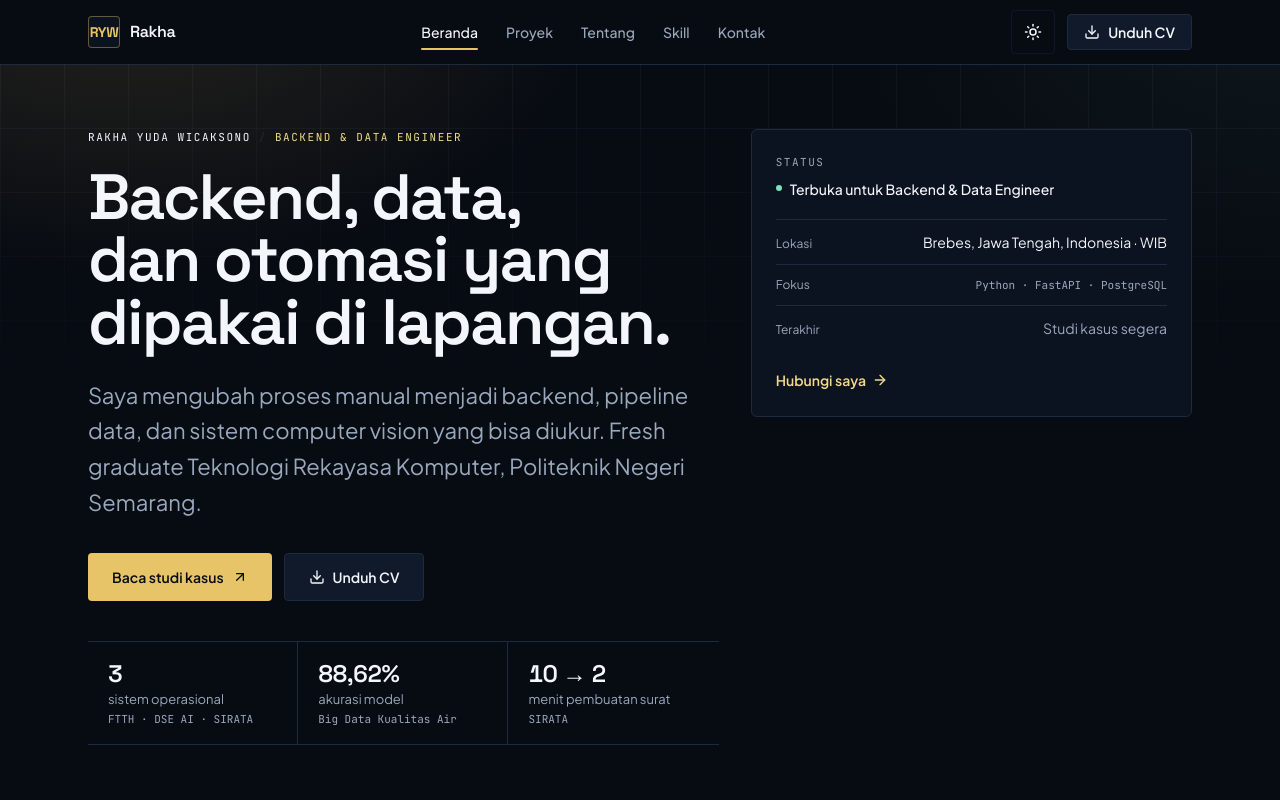
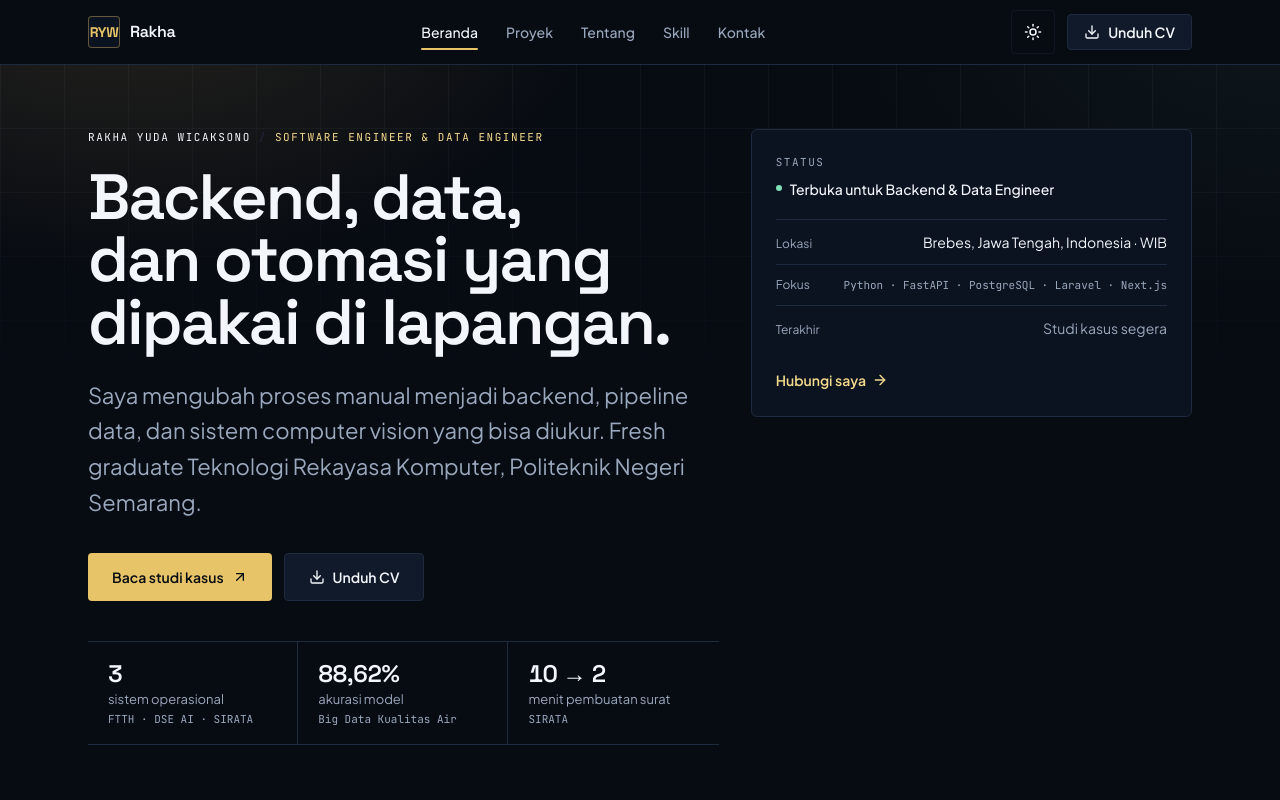
Before and after one commit to Ryunoo09/Web-Portofolio, a Next.js app: page / in a window 1280 px wide. Shown: the top 800 px of the page. Built offline with nearby package versions, Linux system fonts and the light colour scheme; no server answers; the database is empty.

Commit message:
feat(branding): posisikan sebagai software engineer

```diff
--- a/src/app/(public)/about/page.tsx
+++ b/src/app/(public)/about/page.tsx
@@ -72,7 +72,7 @@ export default async function AboutPage() {
         <SectionIntro
           as="h1"
           title="Tentang Rakha"
-          description="Backend & Data Engineer yang membangun sistem sampai dipakai."
+          description="Software Engineer & Data Engineer yang membangun sistem sampai dipakai."
         />
       </header>
 
--- a/src/app/(public)/opengraph-image.tsx
+++ b/src/app/(public)/opengraph-image.tsx
@@ -1,14 +1,14 @@
 import { siteConfig } from "@/shared/constants/siteConfig";
 import { OG_CONTENT_TYPE, OG_SIZE, renderOgImage } from "@/shared/lib/seo/og-image";
 
-export const alt = "Rakha Yuda Wicaksono — Backend & Data Engineer";
+export const alt = "Rakha Yuda Wicaksono — Software Engineer & Data Engineer";
 export const size = OG_SIZE;
 export const contentType = OG_CONTENT_TYPE;
 
 export default function OpengraphImage() {
   return renderOgImage({
     title: siteConfig.name,
-    subtitle: "Backend & Data Engineer",
+    subtitle: "Software Engineer & Data Engineer",
     metrics: siteConfig.metrics,
   });
 }
--- a/src/app/(public)/page.tsx
+++ b/src/app/(public)/page.tsx
@@ -24,9 +24,9 @@ import {
 export const revalidate = 3600;
 
 export const metadata: Metadata = buildMetadata({
-  title: "Rakha Yuda Wicaksono — Backend & Data Engineer",
+  title: "Rakha Yuda Wicaksono — Software Engineer & Data Engineer",
   description:
-    "Portofolio Rakha Yuda Wicaksono, Backend & Data Engineer di Brebes. Python, FastAPI, PostgreSQL, pipeline data, dan computer vision untuk proses yang lebih cepat.",
+    "Portofolio Rakha Yuda Wicaksono, Software Engineer & Data Engineer di Brebes. Python, FastAPI, PostgreSQL, pipeline data, dan computer vision untuk proses yang lebih cepat.",
   path: "/",
 });
 
--- a/src/shared/constants/siteConfig.ts
+++ b/src/shared/constants/siteConfig.ts
@@ -8,19 +8,19 @@ export type SiteMetric = {
 export const siteConfig = {
   name: "Rakha Yuda Wicaksono",
   shortName: "Rakha",
-  title: "Rakha Yuda Wicaksono | Backend & Data Engineer",
+  title: "Rakha Yuda Wicaksono | Software Engineer & Data Engineer",
   description:
-    "Portofolio Rakha Yuda Wicaksono — Backend & Data Engineer. Python, FastAPI, Laravel, PostgreSQL, serta otomasi dan AI untuk menyelesaikan masalah nyata.",
+    "Portofolio Rakha Yuda Wicaksono — Software Engineer & Data Engineer. Python, FastAPI, Laravel, PostgreSQL, serta otomasi dan AI untuk menyelesaikan masalah nyata.",
   url: process.env.NEXT_PUBLIC_SITE_URL ?? "http://localhost:3000",
   locale: "id_ID",
-  role: "Backend & Data Engineer",
+  role: "Software Engineer & Data Engineer",
   valueProp:
     "Saya mengubah proses manual menjadi backend, pipeline data, dan sistem computer vision yang bisa diukur. Fresh graduate Teknologi Rekayasa Komputer, Politeknik Negeri Semarang.",
   location: "Brebes, Jawa Tengah, Indonesia",
   timezone: "WIB",
   availability: "Terbuka untuk Backend & Data Engineer",
-  /** Tiga teknologi yang ditonjolkan di panel status hero. */
-  focus: ["Python", "FastAPI", "PostgreSQL"],
+  /** Teknologi yang ditonjolkan di panel status hero. */
+  focus: ["Python", "FastAPI", "PostgreSQL", "Laravel", "Next.js"],
   /**
    * Metrik hero. `500+` sengaja tidak dipakai: definisi pengguna unik/akumulatif
    * belum terverifikasi (keputusan 27 Okt 2026). Ganti nilainya di sini lalu deploy.
```
Also changed, not shown: 1 other file (tests, documents, lock files or other folders).
